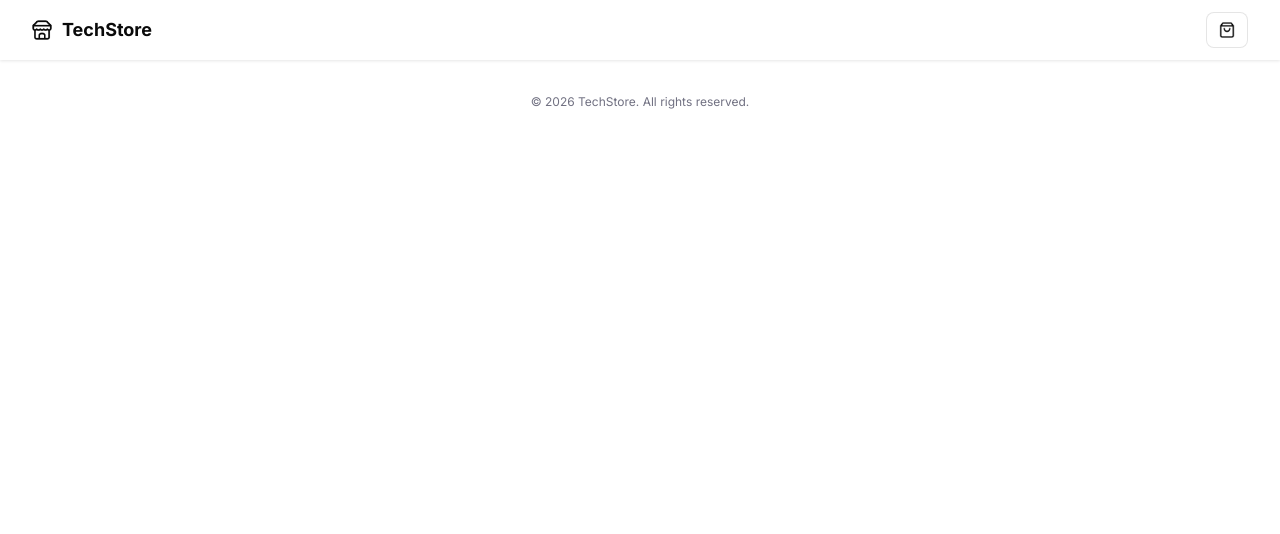
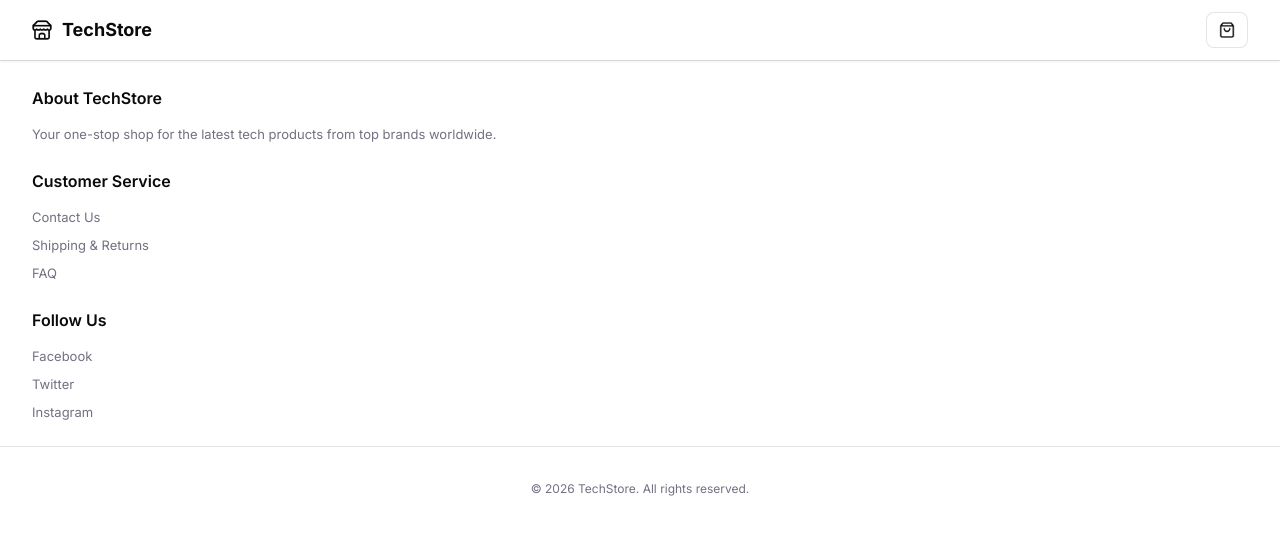
Before and after one commit to dragon-rakich/shop-react-json-server, a React (Vite) app: page / in a window 1280 px wide. Shown: the top 534 px of the page. Built offline with nearby package versions, Linux system fonts and the light colour scheme.

Commit message:
Added full parent Footer component
Complete Footer component added to App. Its child components (FooterColumn and Copyright) were imported into Footer and used there!

```diff
--- a/src/App.js
+++ b/src/App.js
@@ -2,7 +2,7 @@ import Header from './Components/Header/Header';
 import Logo from './Components/Header/Logo/Logo';
 import Cart from './Components/Header/Cart/Cart';
 
-import Copyright from './Components/Footer/Copyright/Copyright';
+import Footer from './Components/Footer/Footer';
 
 export function App() {
   return (
@@ -11,7 +11,7 @@ export function App() {
         <Logo brandname="TechStore" />
         <Cart />
       </Header>
-      <Copyright company="TechStore" />
+      <Footer />
     </>
   );
 }
--- /dev/null
+++ b/src/Components/Footer/Footer.js
@@ -0,0 +1,32 @@
+import './_footer.scss';
+
+import FooterColumn from './FooterColumn/FooterColumn';
+import Copyright from './Copyright/Copyright';
+
+function Footer() {
+    return (
+        <footer className='footer'>
+            <div className='footer__columns'>
+                <div className='container'>
+                    <FooterColumn
+                        title="About TechStore"
+                        items={["Your one-stop shop for the latest tech products from top brands worldwide."]}
+                    />
+                    <FooterColumn
+                        title="Customer Service"
+                        items={["Contact Us", "Shipping & Returns", "FAQ"]}
+                    />
+                    <FooterColumn
+                        title="Follow Us"
+                        items={["Facebook", "Twitter", "Instagram"]}
+                    />
+                </div>
+            </div>
+            <div>
+                <Copyright company="TechStore" />
+            </div>
+        </footer>
+    )
+}
+
+export default Footer;
--- a/src/Components/Footer/FooterColumn/FooterColumn.js
+++ b/src/Components/Footer/FooterColumn/FooterColumn.js
@@ -6,7 +6,7 @@ function FooterColumn({title, items}) {
             <h2 className='footerColumn__title'>{title}</h2>
             <nav>
                 <ul className='footerColumn__items'>
-                    {items.map((item, i) => {<li key={i} className='footerColumn__item'>{item}</li>})}
+                    {items.map((item, i) => <li key={i} className='footerColumn__item'>{item}</li>)}
                 </ul>
             </nav>
         </div>
--- /dev/null
+++ b/src/Components/Footer/_footer.scss
@@ -0,0 +1,15 @@
+@use '../../styles/variables';
+
+.footer {
+    .footer__columns {
+        padding-block: 1.5em;
+        border-top: 1px solid variables.$black-100;
+        border-bottom: 1px solid variables.$black-100;
+
+        .container {
+            display: grid;
+            grid-template-columns: 1fr;
+            gap: 24px;
+        }
+    }
+}
```
